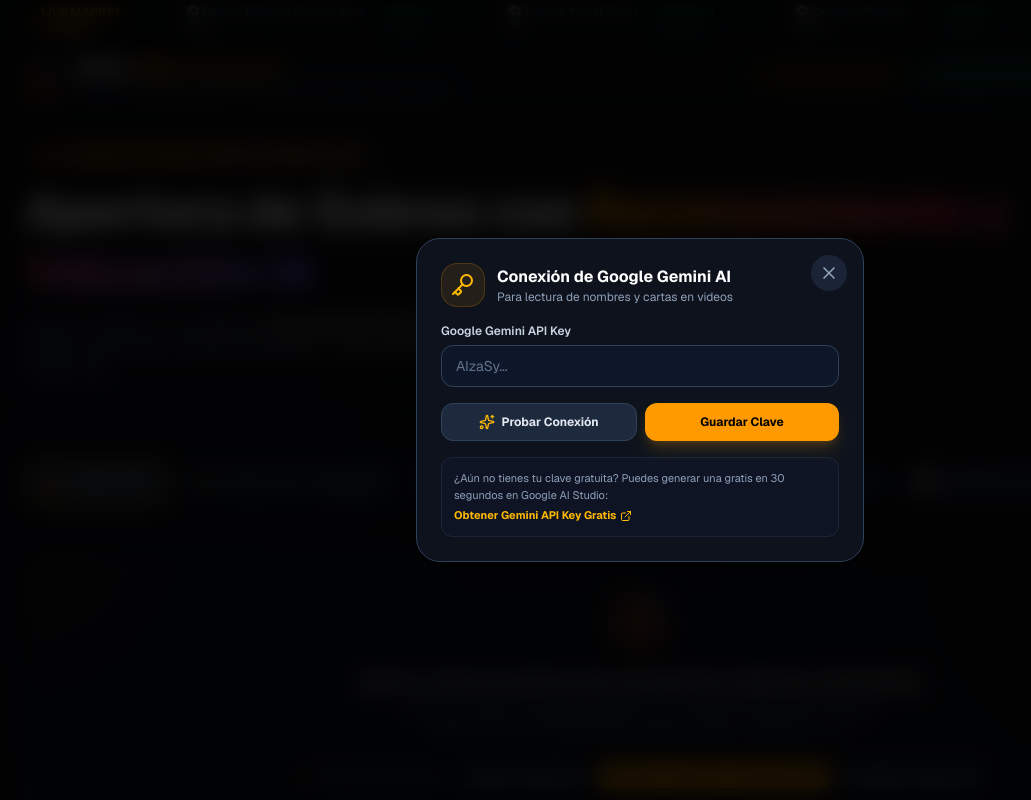
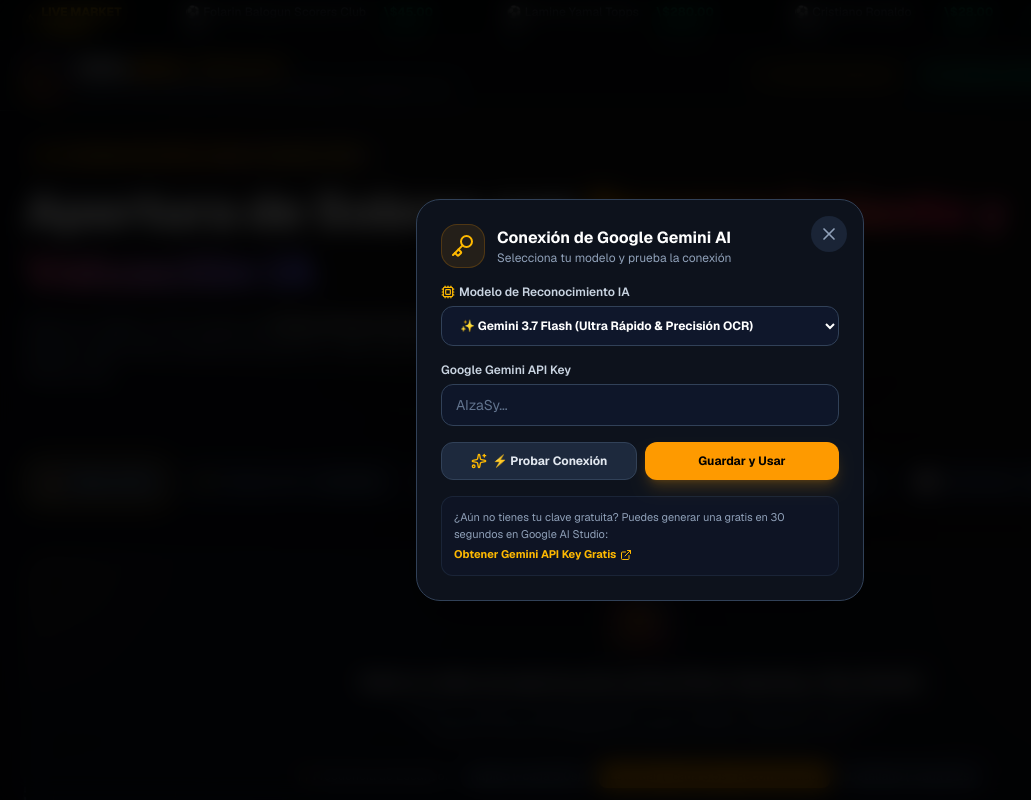
Before and after one commit to daro-23/hit2u, a Next.js app: page / in a window 1280 px wide. Both pictures are taken after a click on the button "Conectar Gemini AI". Shown: the top 800 px of the page, without its empty margins (0-1031 px from the left). Built offline with nearby package versions, Linux system fonts and the light colour scheme.

Commit message:
feat: add support for Gemini 3.7 Flash, 3.6 Flash, 3.5 Flash with model selector and instant connection probe

```diff
--- a/src/app/api/analyze-frame/route.ts
+++ b/src/app/api/analyze-frame/route.ts
@@ -5,7 +5,7 @@
 export async function POST(req: NextRequest) {
   try {
     const body = await req.json();
-    const { imageBase64, timestamp = 0, apiKey: clientApiKey } = body;
+    const { imageBase64, timestamp = 0, apiKey: clientApiKey, selectedModel } = body;
 
     const apiKey =
       clientApiKey ||
@@ -47,8 +47,10 @@
       // Initialize the official Google Gen AI SDK
       const ai = new GoogleGenAI({ apiKey });
 
-      // List of next-gen Gemini models to try in order
-      const models = ['gemini-2.5-flash', 'gemini-2.0-flash', 'gemini-1.5-flash'];
+      // Support Gemini 3.7 Flash, 3.6 Flash, 3.5 Flash, 2.5 Flash, 2.0 Flash in priority
+      const models = selectedModel
+        ? [selectedModel, 'gemini-3.7-flash', 'gemini-3.6-flash', 'gemini-3.5-flash', 'gemini-2.5-flash', 'gemini-2.0-flash', 'gemini-1.5-flash']
+        : ['gemini-3.7-flash', 'gemini-3.6-flash', 'gemini-3.5-flash', 'gemini-2.5-flash', 'gemini-2.0-flash', 'gemini-1.5-flash'];
 
       for (const modelName of models) {
         try {
--- a/src/components/GeminiApiKeyModal.tsx
+++ b/src/components/GeminiApiKeyModal.tsx
@@ -1,7 +1,8 @@
 'use client';
 
 import React, { useState } from 'react';
-import { X, Key, CheckCircle2, AlertCircle, ExternalLink, Sparkles, Loader2 } from 'lucide-react';
+import { X, Key, CheckCircle2, AlertCircle, ExternalLink, Sparkles, Loader2, Cpu } from 'lucide-react';
+import { GoogleGenAI } from '@google/genai';
 
 interface GeminiApiKeyModalProps {
   apiKey: string;
@@ -15,6 +16,7 @@
   onClose
 }) => {
   const [inputKey, setInputKey] = useState(apiKey);
+  const [selectedModel, setSelectedModel] = useState<string>('gemini-3.7-flash');
   const [isTesting, setIsTesting] = useState(false);
   const [testResult, setTestResult] = useState<{ success: boolean; message: string } | null>(null);
 
@@ -28,25 +30,27 @@
     setTestResult(null);
 
     try {
-      // Test Gemini API with a tiny probe
-      const res = await fetch(`https://generativelanguage.googleapis.com/v1beta/models/gemini-1.5-flash:generateContent?key=${inputKey.trim()}`, {
-        method: 'POST',
-        headers: { 'Content-Type': 'application/json' },
-        body: JSON.stringify({
-          contents: [{ parts: [{ text: 'Reply with ONLY the single word OK' }] }],
-          generationConfig: { maxOutputTokens: 10 }
-        })
+      const ai = new GoogleGenAI({ apiKey: inputKey.trim() });
+      const res = await ai.models.generateContent({
+        model: selectedModel,
+        contents: ['Reply with ONLY the word OK'],
+        config: { maxOutputTokens: 10 }
       });
 
-      if (res.ok) {
-        setTestResult({ success: true, message: '¡Conexión Exitosa con Google Gemini Vision AI! 🎉' });
+      if (res.text) {
+        setTestResult({
+          success: true,
+          message: `¡Conexión Exitosa con ${selectedModel.toUpperCase()}! 🎉 Listo para OCR de cartas.`
+        });
         onSaveApiKey(inputKey.trim());
       } else {
-        const errText = await res.text();
-        setTestResult({ success: false, message: `Error de Google API (${res.status}): Verifica que tu clave sea válida.` });
+        setTestResult({ success: false, message: 'Error: El modelo no devolvió texto.' });
       }
-    } catch (err) {
-      setTestResult({ success: false, message: 'Error de red al conectar con Google AI.' });
+    } catch (err: any) {
+      setTestResult({
+        success: false,
+        message: `Error al conectar con ${selectedModel}: ${err?.message || 'Verifica tu API key o intenta con gemini-2.5-flash'}`
+      });
     } finally {
       setIsTesting(false);
     }
@@ -77,11 +81,29 @@
           </div>
           <div>
             <h3 className="text-base font-bold text-white">Conexión de Google Gemini AI</h3>
-            <p className="text-xs text-slate-400">Para lectura de nombres y cartas en videos</p>
+            <p className="text-xs text-slate-400">Selecciona tu modelo y prueba la conexión</p>
           </div>
         </div>
 
         <form onSubmit={handleSave} className="space-y-4">
+          {/* Model Selector */}
+          <div>
+            <label className="block text-xs font-semibold text-slate-300 mb-1.5 flex items-center gap-1">
+              <Cpu className="h-3.5 w-3.5 text-amber-400" /> Modelo de Reconocimiento IA
+            </label>
+            <select
+              value={selectedModel}
+              onChange={(e) => setSelectedModel(e.target.value)}
+              className="w-full rounded-xl border border-slate-700 bg-slate-900 px-3.5 py-2.5 text-xs font-bold text-white focus:border-amber-400 focus:outline-none"
+            >
+              <option value="gemini-3.7-flash">✨ Gemini 3.7 Flash (Ultra Rápido & Precisión OCR)</option>
+              <option value="gemini-3.6-flash">⚡ Gemini 3.6 Flash</option>
+              <option value="gemini-3.5-flash">⚡ Gemini 3.5 Flash</option>
+              <option value="gemini-2.5-flash">⚡ Gemini 2.5 Flash</option>
+              <option value="gemini-2.0-flash">⚡ Gemini 2.0 Flash</option>
+            </select>
+          </div>
+
           <div>
             <label className="block text-xs font-semibold text-slate-300 mb-1.5">
               Google Gemini API Key
@@ -114,14 +136,14 @@
               className="flex-1 flex items-center justify-center gap-1.5 rounded-xl border border-slate-700 bg-slate-800 py-2.5 text-xs font-bold text-slate-200 hover:bg-slate-700 transition-colors"
             >
               {isTesting ? <Loader2 className="h-4 w-4 animate-spin text-amber-400" /> : <Sparkles className="h-4 w-4 text-amber-400" />}
-              <span>{isTesting ? 'Probando...' : 'Probar Conexión'}</span>
+              <span>{isTesting ? 'Probando...' : '⚡ Probar Conexión'}</span>
             </button>
 
             <button
               type="submit"
               className="flex-1 rounded-xl bg-amber-500 py-2.5 text-xs font-bold text-black hover:bg-amber-400 shadow-lg shadow-amber-500/20 transition-colors"
             >
-              Guardar Clave
+              Guardar y Usar
             </button>
           </div>
 
```
